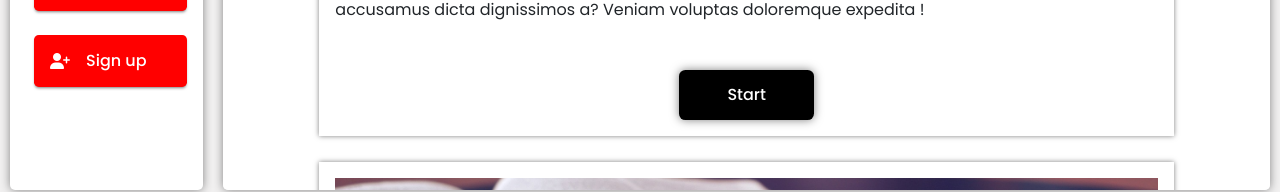
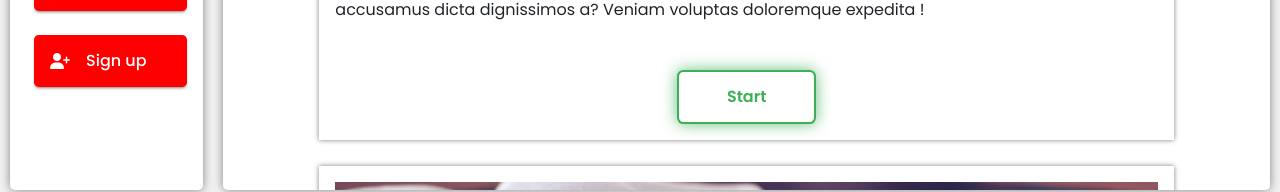
Before and after one commit to girrajkushwahin/stuadvisor, a React (Create React App) app in the folder client/: page / in a window 1280 px wide. In both pictures the pointer is over the button 746 px from the left and 627 px from the top of the page. Shown: the part 532-724 px from the top of the page. Built offline with nearby package versions, Linux system fonts and the light colour scheme.

Commit message:
favicon added

```diff
--- a/client/public/index.html
+++ b/client/public/index.html
@@ -5,6 +5,7 @@
   <meta charset="utf-8" />
   <meta name="viewport" content="width=device-width, initial-scale=1" />
   <meta name="theme-color" content="#000000" />
+  <link rel="icon" href="%PUBLIC_URL%/favicon.ico" />
   <link rel="stylesheet" href="./fontawesome/css/all.min.css">
   <link rel="stylesheet" href="./fontawesome/css/fontawesome.min.css">
   <title>StuAdvisor</title>
--- a/client/src/pages.css
+++ b/client/src/pages.css
@@ -194,19 +194,21 @@
   border-radius: .4rem;
   background: var(--btngreen);
   color: var(--white);
-  box-shadow: 0 0 10px rgba(40, 167, 69, 0.9);
+  /* box-shadow: 0 0 10px rgba(40, 167, 69, 0.9); */
 
   font-weight: 500;
   font-size: 1rem;
   cursor: pointer;
-  transition: all .3s ease-in;
+  transition: .2s ease-in;
+  box-sizing: border-box;
 }
 
 .get-started-btn:hover {
-  background: var(--dark-black);
-  /* background: var(--dark-red-1); */
-  box-shadow: 0 0 10px rgba(0, 0, 0, 0.5);
-
+  background: white;
+  box-shadow: 0 0 15px rgba(40, 167, 69, 0.7);
+  color: rgba(40, 167, 69, 0.9);
+  border: 2px solid rgba(40, 167, 69, 0.9);
+  font-weight: 600;
 }
 
 .btn-div {
@@ -759,15 +761,15 @@
 }
 
 
-.search-input-box .input-span input:hover {
-  box-shadow: 0 0 10px red;
+.search-input-box .input-span input:focus {
+  box-shadow: 0 0 5px red;
 
   border: 2px solid red;
-  /* box-shadow: 0 0 15px rgba(0, 0, 0, 0.7); */
 }
 
 .search-input-box .input-span i:hover {
-  box-shadow: 0 0 10px red;
+  cursor: pointer;
+  box-shadow: 0 0 5px red;
   border: 2px solid red;
 }
 
@@ -789,7 +791,7 @@
 }
 
 .search-lables span:hover {
-  box-shadow: 0 0 10px red;
+  box-shadow: 0 0 5px red;
   border: 2px solid rgb(255, 0, 0);
 
   color: red;
```
Also changed, not shown: 1 other file (tests, documents, lock files or other folders).
